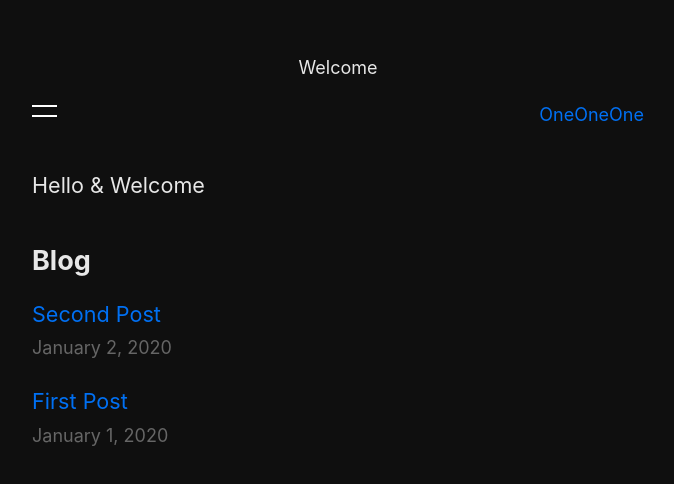
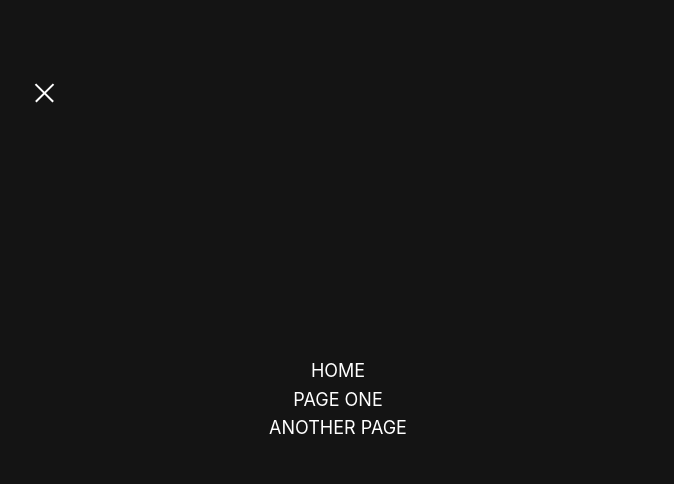
Before and after one commit to julesodea/site, a Next.js app: page / in a window 1280 px wide. Both pictures are taken after a click on the element 354 px from the left and 115 px from the top of the page. Shown: the top 484 px of the page, without its empty margins (302-976 px from the left). Built offline with nearby package versions, Linux system fonts and the light colour scheme.

Commit message:
added menu

```diff
--- a/components/nav/nav.jsx
+++ b/components/nav/nav.jsx
@@ -1,14 +1,22 @@
-import { useState, useRef, useEffect } from "react";
-import Link from "next/link";
+import { useState, useRef, useEffect } from 'react';
+import Link from 'next/link';
 
 export default function Nav() {
-  const [toggle, setToggle] = useState(false);
+  const [toggled, setToggle] = useState(false);
 
   const menuBarTop = useRef(null);
   const menuBarBottom = useRef(null);
 
   function handleClick() {
-    setToggle(!toggle);
+    setToggle(!toggled);
+    if (!toggled) {
+      document.body.classList.add('overflow');
+    } else {
+      document.body.classList.remove('overflow');
+    }
+  }
+  function removeToggle() {
+    setToggle(false);
   }
 
   return (
@@ -16,24 +24,38 @@ export default function Nav() {
       <div className={`menubar`} onClick={handleClick}>
         <div
           ref={menuBarTop}
-          className={toggle ? `menubar-top` : `menubar-top toggled `}
+          className={toggled ? `menubar-top toggled` : `menubar-top`}
         />
         <div
           ref={menuBarBottom}
-          className={toggle ? `menubar-bottom` : `menubar-bottom toggled `}
+          className={toggled ? `menubar-bottom toggled` : `menubar-bottom`}
         />
       </div>
       <ul className={`link-container`}>
-        <Link href="/">
+        <Link href='/'>
           <a>One</a>
         </Link>
-        <Link href="/">
+        <Link href='/page'>
           <a>One</a>
         </Link>
-        <Link href="/">
+        <Link href='/'>
           <a>One</a>
         </Link>
       </ul>
+
+      <div className={toggled ? 'menu toggled' : 'menu'}>
+        <ul className={toggled ? 'menu-links toggled' : 'menu-links'}>
+          <Link href='/'>
+            <a onClick={removeToggle}>HOME</a>
+          </Link>
+          <Link href='/page'>
+            <a onClick={removeToggle}>PAGE ONE</a>
+          </Link>
+          <Link href='/'>
+            <a onClick={removeToggle}>ANOTHER PAGE</a>
+          </Link>
+        </ul>
+      </div>
     </nav>
   );
 }
--- a/components/nav/nav.scss
+++ b/components/nav/nav.scss
@@ -1,3 +1,6 @@
+.overflow {
+  overflow: hidden !important;
+}
 .nav {
   width: 100%;
   display: flex;
@@ -11,30 +14,69 @@
 .menubar {
   position: absolute;
   cursor: pointer;
-  width: 40px;
-  height: 40px;
+  width: 25px;
+  height: 20px;
+  z-index: 999;
+  &:hover {
+    opacity: 0.9;
+  }
 }
 .menubar-top {
   width: 25px;
   height: 1.5px;
   background: white;
   position: absolute;
-  top: 50%;
-  transition: all 200ms ease;
+  top: 0px;
+  transition: all 300ms ease;
   &.toggled {
     transform: rotate(45deg);
-    height: 2px;
+    top: 5px;
   }
 }
 .menubar-bottom {
   width: 25px;
   height: 1.5px;
   background: white;
-  transform: translateY(10px);
+  top: 15px;
   position: absolute;
-  transition: all 200ms ease;
+  transition: all 300ms ease;
   &.toggled {
     transform: rotate(-45deg);
-    height: 2px;
+    top: 5px;
   }
 }
+.menu {
+  position: absolute;
+  top: 0;
+  left: 0;
+  // bottom: 0;
+  // right: 0;
+  width: 100%;
+  height: 0%;
+  background: rgb(20, 20, 20);
+  transition: all 0.8s ease;
+  &.toggled {
+    height: 100%;
+  }
+
+  .menu-links {
+    width: 100%;
+    height: 100%;
+    display: flex;
+    align-items: center;
+    justify-content: center;
+    flex-direction: column;
+    opacity: 0;
+    transition: all 0.6s ease;
+
+    a {
+      color: white;
+      text-decoration: none;
+      text-transform: uppercase;
+    }
+    &.toggled {
+      opacity: 1;
+      // transform: translateY(-50px);
+    }
+  }
+}
--- a/pages/index.js
+++ b/pages/index.js
@@ -1,9 +1,9 @@
-import Head from "next/head";
-import Layout, { siteTitle } from "../components/layout";
-import utilStyles from "../styles/utils.module.css";
-import { getSortedPostsData } from "../lib/posts";
-import Link from "next/link";
-import Date from "../components/date";
+import Head from 'next/head';
+import Layout, { siteTitle } from '../components/layout';
+import utilStyles from '../styles/utils.module.css';
+import { getSortedPostsData } from '../lib/posts';
+import Link from 'next/link';
+import Date from '../components/date';
 
 export default function Home({ allPostsData }) {
   return (
@@ -11,15 +11,13 @@ export default function Home({ allPostsData }) {
       <Head>
         <title>{siteTitle}</title>
       </Head>
-      <section className={utilStyles.headingMd}>
-        <p>Hello & Welcome</p>
-      </section>
+
       <section className={`${utilStyles.headingMd} ${utilStyles.padding1px}`}>
         <h2 className={utilStyles.headingLg}>Blog</h2>
         <ul className={utilStyles.list}>
           {allPostsData.map(({ id, date, title }) => (
             <li className={utilStyles.listItem} key={id}>
-              <Link href="/posts/[id]" as={`/posts/${id}`}>
+              <Link href='/posts/[id]' as={`/posts/${id}`}>
                 <a>{title}</a>
               </Link>
               <br />
--- a/styles/global.css
+++ b/styles/global.css
@@ -11,13 +11,15 @@ body {
 }
 
 * {
+  padding: 0;
+  margin: 0;
   box-sizing: border-box;
 }
 
-a {
+/* a {
   color: #0070f3;
   text-decoration: none;
-}
+} */
 
 a:hover {
   text-decoration: underline;
```
Also changed, not shown: pages/page.js (added, +9 -0 lines).
